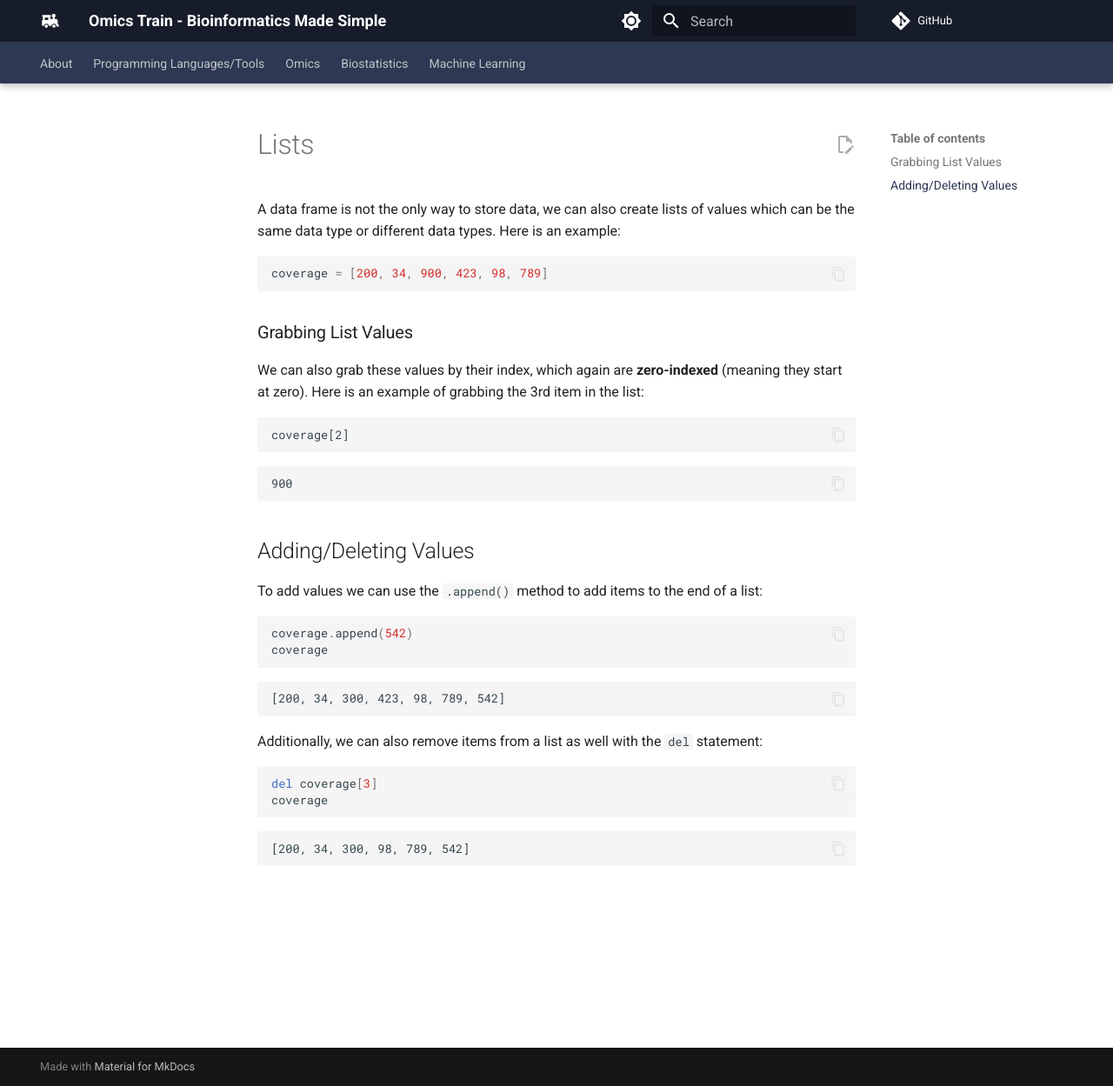
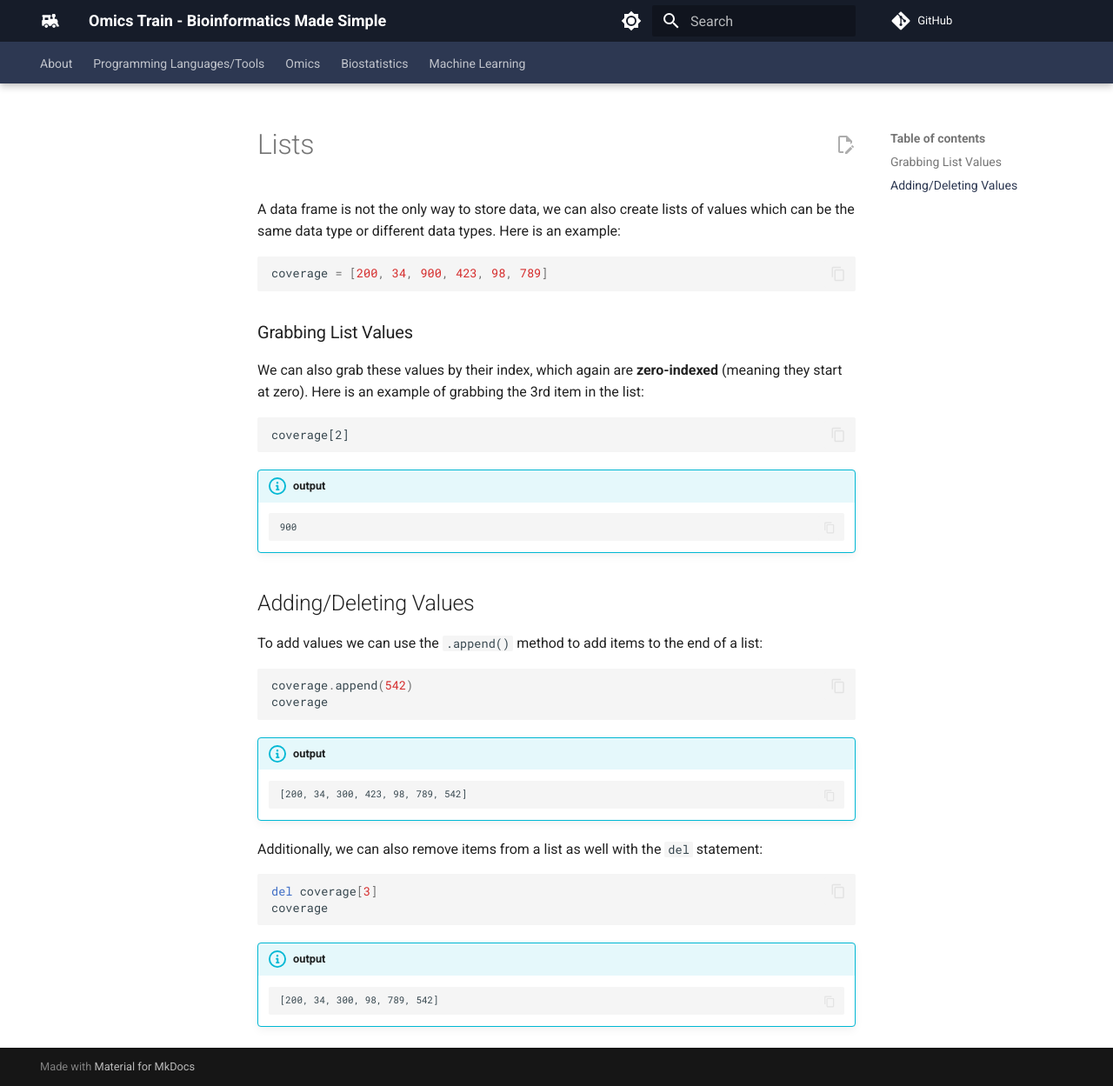
Before and after one commit to comp-tox-jhu/CompToxLab, an MkDocs documentation site: the page built from docs/programming_languages_tools/intro_to_python/05_lists.md, in a window 1280 px wide and 1249 px high. Shown: the whole window at 87% size. Built offline with MkDocs 1.6.1 and Material for MkDocs 9.7.7, drawn with Linux system fonts in a browser that asks for light colours; comment, search, counter and statistics services are not loaded.

Commit message:
Update and rename lists.md to 05_lists.md

````diff
--- a/docs/programming_languages_tools/intro_to_python/lists.md
+++ b/docs/programming_languages_tools/intro_to_python/05_lists.md
@@ -14,9 +14,12 @@ We can also grab these values by their index, which again are **zero-indexed** (
 coverage[2]
 ```
 
-```
-900
-```
+!!! info "output"
+
+    ```
+    900
+    ```
+
 ## Adding/Deleting Values
 
 To add values we can use the `.append()` method to add items to the end of a list:
@@ -26,9 +29,11 @@ coverage.append(542)
 coverage
 ```
 
-```
-[200, 34, 300, 423, 98, 789, 542]
-```
+!!! info "output"
+
+    ```
+    [200, 34, 300, 423, 98, 789, 542]
+    ```
 
 Additionally, we can also remove items from a list as well with the `del` statement:
 
@@ -37,6 +42,8 @@ del coverage[3]
 coverage
 ```
 
-```
-[200, 34, 300, 98, 789, 542]
-```
+!!! info "output"
+
+    ```
+    [200, 34, 300, 98, 789, 542]
+    ```
````
